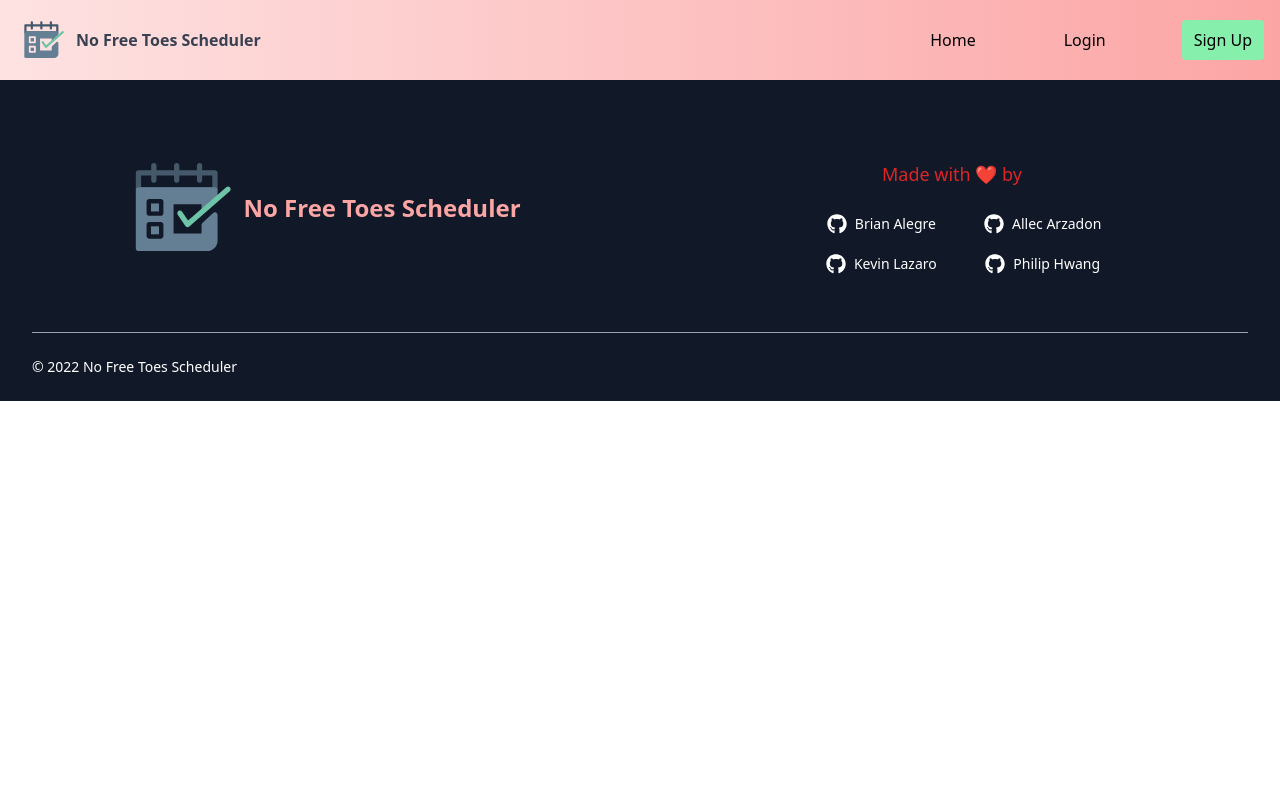
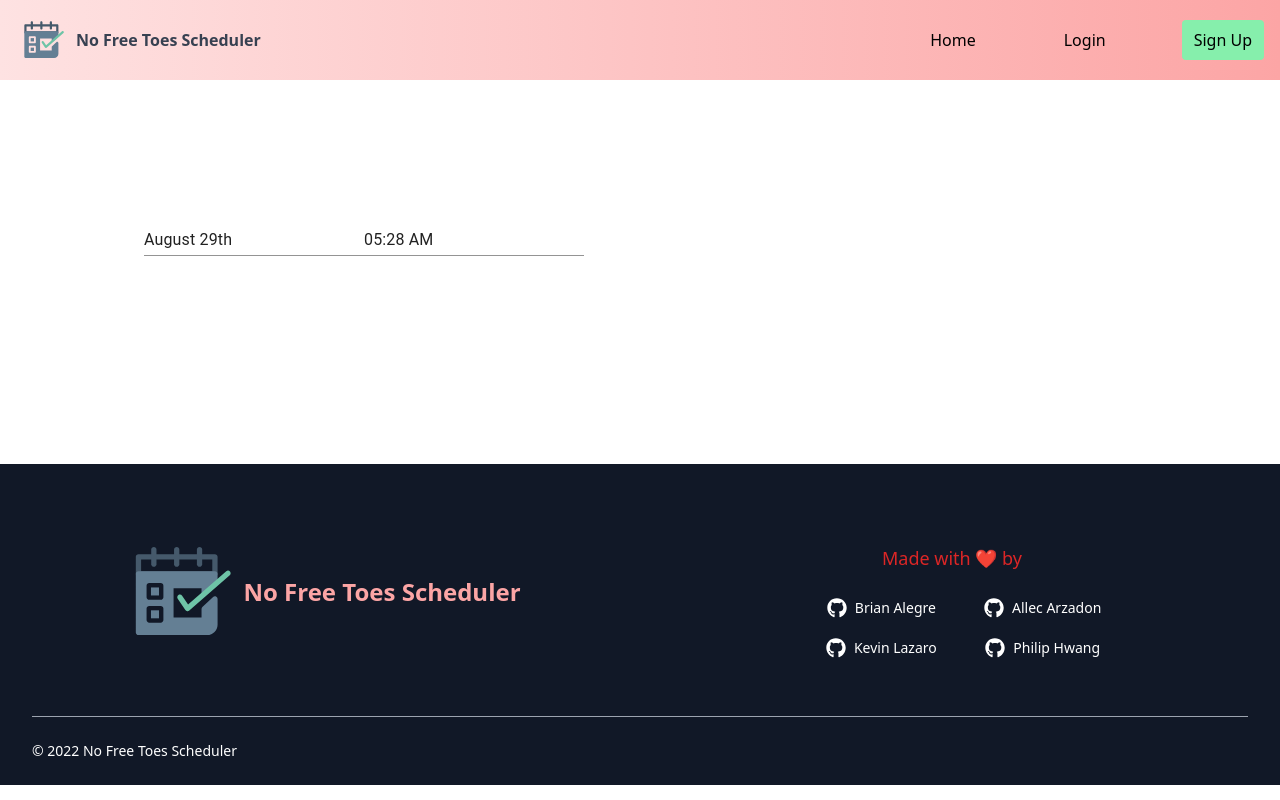
Before and after one commit to brianalegre/No-Free-Toes, a React (Create React App) app in the folder client/: page /test in a window 1280 px wide. Built offline with nearby package versions, Linux system fonts and the light colour scheme; the HTML template or start-up script is replaced by a standard one.

Commit message:
Testing date/time pickers

```diff
--- a/client/package.json
+++ b/client/package.json
@@ -6,6 +6,8 @@
   "dependencies": {
     "@apollo/client": "^3.6.9",
     "@apollo/react-hooks": "^4.0.0",
+    "@date-io/moment": "^1.3.13",
+    "@material-ui/pickers": "^3.3.10",
     "@testing-library/jest-dom": "^5.16.5",
     "@testing-library/react": "^13.3.0",
     "@testing-library/user-event": "^13.5.0",
--- a/client/src/App.js
+++ b/client/src/App.js
@@ -16,6 +16,7 @@ import Signup from "./components/Signup/SignUp";
 import SignupClient from "./components/Signup/pages/ClientSignup";
 import SignupProvider from "./components/Signup/pages/ProviderSignup";
 import UserProfilePage from "./components/UserProfilePage/UserProfilePage";
+import TimeSlot from "./components/TimeSlot";
 
 const client = new ApolloClient({
   uri: "/graphql",
@@ -38,6 +39,10 @@ const App = () => (
         <Route path="/signup/client" element={<SignupClient />} />
         <Route path="/signup/provider" element={<SignupProvider />} />
 
+        {/* TEST ROUTE */}
+        <Route path="/test" element={<TimeSlot />} />
+        {/* TEST ROUTE */}
+
         <Route path="/profile" element={<UserProfilePage />} />
         <Route path="/profile/:loggedInUserId" element={<UserProfilePage />} />
       </Routes>
--- /dev/null
+++ b/client/src/components/TimeSlot.js
@@ -0,0 +1,27 @@
+import React, { useState } from "react";
+import DateMomentUtils from "@date-io/moment";
+import {
+  DatePicker,
+  TimePicker,
+  DateTimePicker,
+  MuiPickersUtilsProvider,
+} from "@material-ui/pickers";
+import moment from 'moment'
+
+export default function TimeSlot() {
+  const [currentDate, setCurrentData] = useState(new Date());
+  return (
+    <div>
+
+      <div className="h-96 py-36 px-36">
+        <MuiPickersUtilsProvider utils={DateMomentUtils}>
+          <DatePicker value={currentDate} onChange={setCurrentData} />
+          <TimePicker value={currentDate} onChange={setCurrentData} />
+          {/* <DateTimePicker value={currentDate} onChange={setCurrentData} /> */}
+        </MuiPickersUtilsProvider>
+      </div>
+
+      {console.log(moment(currentDate._d).unix())}
+    </div>
+  );
+}
```
Also changed, not shown: 1 other file (tests, documents, lock files or other folders).
